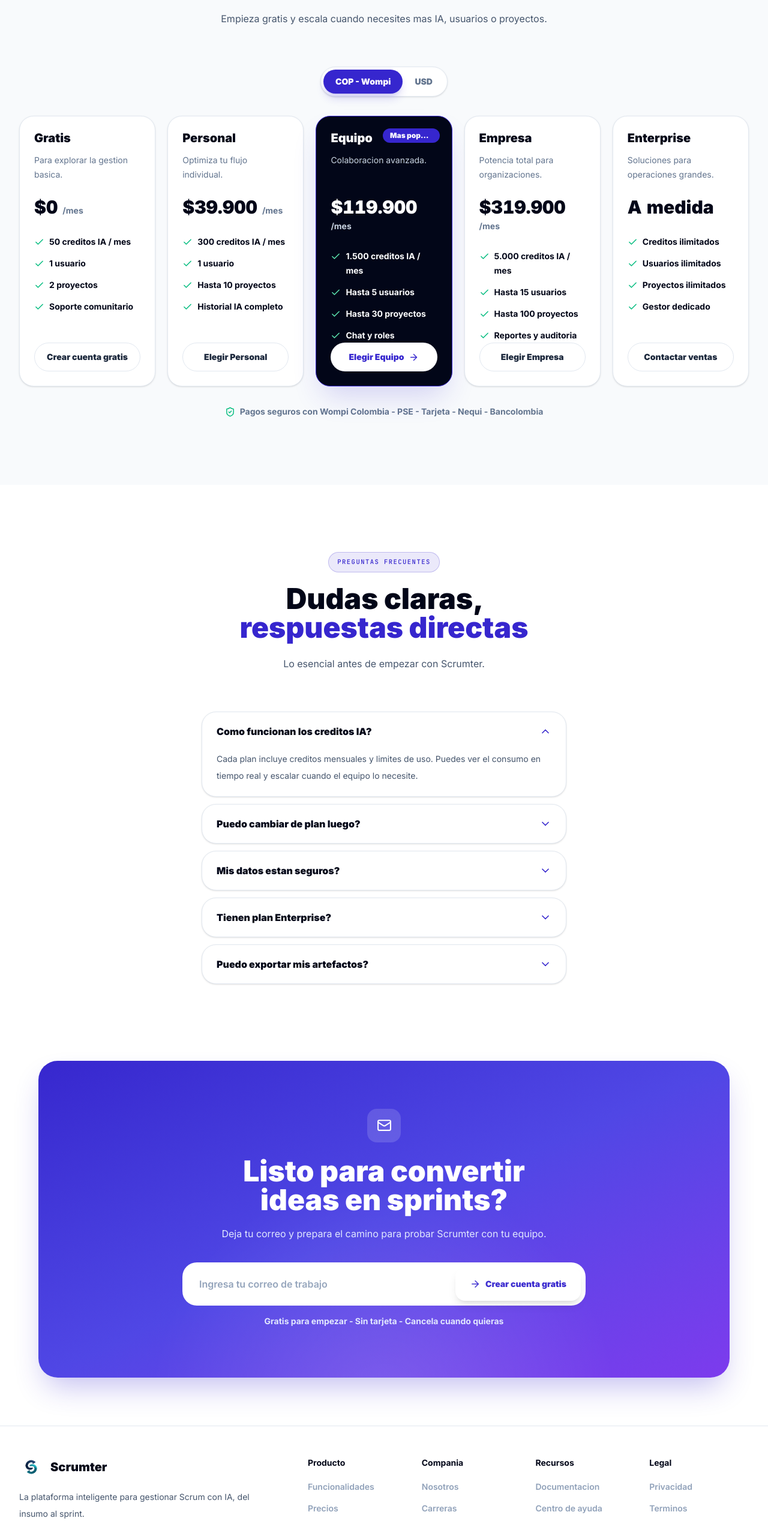
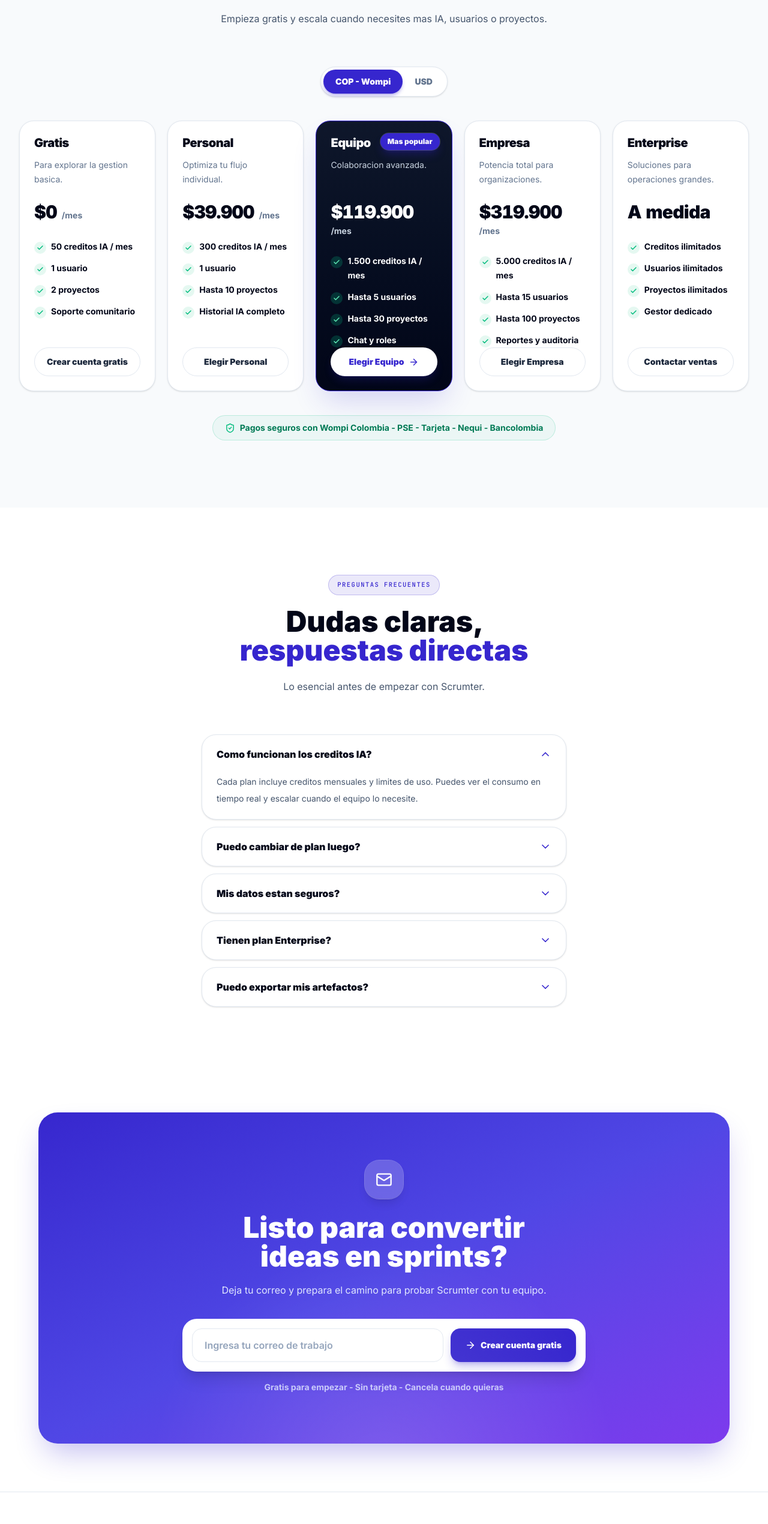
Before and after one commit to darman-prog/scrumter_landing_page, a React (Vite) app: page / in a window 1280 px wide. Shown: the part 5023-7563 px from the top of the page at 60% size. Built offline with nearby package versions, Linux system fonts and the light colour scheme.

Commit message:
mejora en pricing y cta en apartados visuales

```diff
--- a/src/components/CTA.tsx
+++ b/src/components/CTA.tsx
@@ -32,28 +32,30 @@
   }
 
   return (
-    <section id="cta" className="px-5 pb-20 pt-4 sm:px-6 lg:px-8">
+    // 1. pt-4 cambiado a pt-12 md:pt-16 para dar aire superior
+    <section id="cta" className="px-5 pb-20 pt-12 md:pt-16 sm:px-6 lg:px-8">
       <div className="relative mx-auto max-w-6xl overflow-hidden rounded-[2rem] bg-gradient-to-br from-brand via-[#4f46e5] to-[#7c3aed] px-6 py-14 text-center text-white shadow-2xl shadow-brand/30 sm:px-10 md:py-20 dark:from-[#1e1b4b] dark:via-[#4c1d95] dark:to-[#6d28d9] dark:shadow-black/40">
-        {/* spotlight + ruido — IA cara */}
-        <div
-          className="pointer-events-none absolute inset-0 bg-[radial-gradient(600px_circle_at_50%_110%,rgba(255,255,255,0.14),transparent_65%)]"
-          aria-hidden="true"
-        />
+        {/* spotlight + ruido */}
+        <div className="pointer-events-none absolute inset-0 bg-[radial-gradient(600px_circle_at_50%_110%,rgba(255,255,255,0.14),transparent_65%)]" aria-hidden="true" />
         <div className="hero-noise pointer-events-none absolute inset-0 !opacity-[0.05]" aria-hidden="true" />
-        <div className="mx-auto flex h-14 w-14 items-center justify-center rounded-2xl bg-white/15 text-white">
-          <Mail size={25} aria-hidden="true" />
+
+        {/* 2. Icono más grande (h-16) y con efecto glassmorphism sutil */}
+        <div className="mx-auto flex h-16 w-16 items-center justify-center rounded-3xl bg-white/20 text-white shadow-lg shadow-black/10 backdrop-blur-sm ring-1 ring-white/30">
+          <Mail size={28} aria-hidden="true" />
         </div>
+
         <h2 className="mx-auto mt-6 max-w-3xl text-balance text-3xl font-black md:text-5xl">{copy.title}</h2>
         <p className="mx-auto mt-4 max-w-2xl text-base leading-8 text-indigo-100">{copy.subtitle}</p>
 
-        <form className="mx-auto mt-8 flex max-w-2xl flex-col gap-3 rounded-3xl bg-white p-2 sm:flex-row" noValidate onSubmit={onSubmit} aria-busy={loading}>
-          <label htmlFor={inputId} className="sr-only">
-            {copy.placeholder}
-          </label>
+        {/* 3. Form con más padding (p-3 sm:p-4) y sombra interna */}
+        <form className="mx-auto mt-8 flex max-w-2xl flex-col gap-3 rounded-3xl bg-white p-3 shadow-xl shadow-black/10 sm:flex-row sm:p-4" noValidate onSubmit={onSubmit} aria-busy={loading}>
+          <label htmlFor={inputId} className="sr-only">{copy.placeholder}</label>
+
+          {/* 4. Input con borde sutil y transiciones suaves */}
           <input
             id={inputId}
-            className={`min-h-14 flex-1 rounded-2xl px-5 text-base font-semibold text-slate-950 outline-none placeholder:text-slate-400 focus-visible:ring-2 focus-visible:ring-brand focus-visible:ring-offset-2 ${
-              messageType === "error" ? "ring-2 ring-rose-400" : ""
+            className={`min-h-14 flex-1 rounded-2xl border border-slate-200 px-5 text-base font-semibold text-slate-950 outline-none transition-colors placeholder:text-slate-400 focus:border-brand focus-visible:ring-2 focus-visible:ring-brand/20 ${
+              messageType === "error" ? "border-rose-400 focus:border-rose-500 ring-2 ring-rose-100" : ""
             }`}
             type="email"
             value={email}
@@ -66,8 +68,10 @@
             aria-describedby={`${helpId} ${msgId}`}
             disabled={loading}
           />
+
+          {/* 5. Botón con color de marca (Destaca sobre el fondo blanco) */}
           <button
-            className="inline-flex min-h-14 items-center justify-center gap-2 rounded-2xl bg-white px-6 text-sm font-black text-brand shadow-lg transition hover:bg-indigo-50 disabled:cursor-not-allowed disabled:opacity-60"
+            className="inline-flex min-h-14 items-center justify-center gap-2 rounded-2xl bg-brand px-6 text-sm font-black text-white shadow-lg shadow-brand/30 transition-all hover:brightness-110 active:scale-95 disabled:cursor-not-allowed disabled:opacity-60"
             type="submit"
             disabled={loading}
             aria-busy={loading}
@@ -77,13 +81,13 @@
           </button>
         </form>
 
-        <p id={helpId} className="sr-only">
-          {copy.note}
-        </p>
+        <p id={helpId} className="sr-only">{copy.note}</p>
+
+        {/* 6. Colores de mensaje con mayor contraste (300 en lugar de 200) */}
         <p
           id={msgId}
-          className={`mt-4 min-h-6 text-sm font-bold ${
-            messageType === "error" ? "text-rose-200" : messageType === "success" ? "text-emerald-200" : "text-indigo-100"
+          className={`mt-4 min-h-6 text-sm font-bold transition-colors ${
+            messageType === "error" ? "text-rose-300" : messageType === "success" ? "text-emerald-300" : "text-indigo-100/80"
           }`}
           role={messageType === "error" ? "alert" : "status"}
           aria-live={messageType === "error" ? "assertive" : "polite"}
--- a/src/components/Pricing.tsx
+++ b/src/components/Pricing.tsx
@@ -19,7 +19,8 @@
       <div className="mx-auto max-w-7xl px-5 sm:px-6 lg:px-8">
         <SectionHeading eyebrow={copy.eyebrow} title={copy.title} accent={copy.accent} subtitle={copy.subtitle} />
 
-        <div className="mb-8 flex justify-center">
+        {/* Toggle de moneda mejorado */}
+        <div className="mb-10 flex justify-center">
           <div
             role="group"
             aria-label={locale === "es" ? "Moneda" : "Currency"}
@@ -31,8 +32,10 @@
               aria-pressed={currency === "cop"}
               aria-selected={currency === "cop"}
               role="tab"
-              className={`rounded-full px-5 py-2.5 text-sm font-black transition focus-visible:outline-none focus-visible:ring-2 focus-visible:ring-brand focus-visible:ring-offset-2 ${
-                currency === "cop" ? "bg-brand text-white shadow-lg shadow-brand/20" : "text-slate-500 hover:text-slate-950 dark:text-slate-300 dark:hover:text-white"
+              className={`rounded-full px-5 py-2.5 text-sm font-black transition-all active:scale-95 focus-visible:outline-none focus-visible:ring-2 focus-visible:ring-brand focus-visible:ring-offset-2 focus-visible:ring-offset-white dark:focus-visible:ring-offset-slate-950 ${
+                currency === "cop"
+                  ? "bg-brand text-white shadow-md shadow-brand/30"
+                  : "text-slate-500 hover:text-slate-950 dark:text-slate-300 dark:hover:text-white"
               }`}
             >
               {copy.toggleCop}
@@ -43,8 +46,10 @@
               aria-pressed={currency === "usd"}
               aria-selected={currency === "usd"}
               role="tab"
-              className={`rounded-full px-5 py-2.5 text-sm font-black transition focus-visible:outline-none focus-visible:ring-2 focus-visible:ring-brand focus-visible:ring-offset-2 ${
-                currency === "usd" ? "bg-brand text-white shadow-lg shadow-brand/20" : "text-slate-500 hover:text-slate-950 dark:text-slate-300 dark:hover:text-white"
+              className={`rounded-full px-5 py-2.5 text-sm font-black transition-all active:scale-95 focus-visible:outline-none focus-visible:ring-2 focus-visible:ring-brand focus-visible:ring-offset-2 focus-visible:ring-offset-white dark:focus-visible:ring-offset-slate-950 ${
+                currency === "usd"
+                  ? "bg-brand text-white shadow-md shadow-brand/30"
+                  : "text-slate-500 hover:text-slate-950 dark:text-slate-300 dark:hover:text-white"
               }`}
             >
               {copy.toggleUsd}
@@ -52,29 +57,44 @@
           </div>
         </div>
 
-        <div className="flex gap-4 overflow-x-auto snap-x snap-mandatory pb-6 -mx-5 px-5 sm:mx-0 sm:px-0 lg:grid lg:grid-cols-3 lg:gap-5 xl:grid-cols-5 lg:overflow-visible lg:pb-0 [scrollbar-width:none] [&::-webkit-scrollbar]:hidden">
+        {/* Grid de planes */}
+        <div className="flex gap-4 overflow-x-auto snap-x snap-mandatory pb-6 -mx-5 px-5 sm:mx-0 sm:px-0 lg:grid lg:grid-cols-3 lg:gap-6 xl:grid-cols-5 xl:gap-5 lg:overflow-visible lg:pb-0 [scrollbar-width:none] [&::-webkit-scrollbar]:hidden">
           {copy.plans.map((plan, index) => (
-            <Reveal key={plan.name} delay={index * 60} className="min-w-[88vw] snap-center sm:min-w-[340px] lg:min-w-0 shrink-0 lg:shrink">
+            <Reveal key={plan.name} delay={index * 60} className="min-w-[85vw] snap-center sm:min-w-[340px] lg:min-w-0 shrink-0 lg:shrink">
               <article
-                className={`relative flex h-full min-h-[420px] flex-col rounded-3xl border p-6 transition hover:-translate-y-1 ${
+                className={`group relative flex h-full min-h-[420px] flex-col rounded-3xl border p-6 transition-all duration-300 hover:-translate-y-1 ${
                   plan.highlighted
-                    ? "border-brand bg-slate-950 text-white shadow-2xl shadow-brand/20 hover:border-brand-400 hover:bg-slate-900 hover:shadow-brand/40 dark:border-brand-300 dark:bg-white dark:text-slate-950 dark:hover:border-brand-400 dark:hover:bg-slate-50 dark:hover:shadow-brand/30"
-                    : "border-slate-200 bg-white shadow-sm hover:border-brand hover:shadow-lg dark:border-white/10 dark:bg-slate-950"
+                    ? "border-brand bg-gradient-to-b from-slate-900 to-slate-950 text-white shadow-2xl shadow-brand/20 hover:border-brand-400 hover:from-slate-800 hover:to-slate-900 hover:shadow-brand/40 dark:border-brand-300 dark:bg-gradient-to-b dark:from-white dark:to-slate-100 dark:text-slate-950 dark:hover:border-brand-400 dark:hover:from-slate-50 dark:hover:to-white dark:hover:shadow-brand/30"
+                    : "border-slate-200 bg-white shadow-sm hover:border-brand hover:shadow-xl hover:shadow-slate-200/50 dark:border-white/10 dark:bg-slate-950 dark:hover:border-brand-300 dark:hover:shadow-slate-900/50"
                 }`}
               >
                 {plan.highlighted && (
-                  <span className="absolute right-5 top-5 rounded-full bg-brand px-3 py-1 text-xs font-black text-white dark:bg-slate-950 max-w-[42%] truncate">
+                  <span className="absolute right-5 top-5 w-fit max-w-[calc(100%-2.5rem)] rounded-2xl bg-brand px-3 py-1 text-center text-xs font-black leading-5 text-white shadow-lg shadow-brand/30 ring-1 ring-white/20 dark:bg-slate-950 dark:text-white dark:ring-slate-950/10">
                     {copy.popular}
                   </span>
                 )}
-                <h3 className="pr-24 text-xl font-black leading-tight">{plan.name}</h3>
-                <p className={`mt-3 min-h-12 text-sm leading-6 ${plan.highlighted ? "text-slate-300 dark:text-slate-600" : "text-slate-500 dark:text-slate-400"}`}>
+                <h3 className="pr-24 text-xl font-black leading-tight tracking-tight">{plan.name}</h3>
+                <p
+                  className={`mt-3 min-h-12 text-sm leading-6 ${
+                    plan.highlighted
+                      ? "text-slate-300 dark:text-slate-500"
+                      : "text-slate-500 dark:text-slate-400"
+                  }`}
+                >
                   {plan.description}
                 </p>
                 <div className="mt-6 flex flex-wrap items-baseline gap-x-2 gap-y-1">
-                  <b className="text-4xl font-black whitespace-nowrap tabular-nums xl:text-3xl">{plan.price[currency]}</b>
+                  <b className="text-4xl font-black tabular-nums tracking-tight whitespace-nowrap xl:text-3xl">
+                    {plan.price[currency]}
+                  </b>
                   {!["A medida", "Custom"].includes(plan.price[currency]) && (
-                    <span className={`text-sm font-bold whitespace-nowrap ${plan.highlighted ? "text-slate-300 dark:text-slate-500" : "text-slate-500 dark:text-slate-400"}`}>
+                    <span
+                      className={`text-sm font-bold whitespace-nowrap ${
+                        plan.highlighted
+                          ? "text-slate-300 dark:text-slate-500"
+                          : "text-slate-500 dark:text-slate-400"
+                      }`}
+                    >
                       {copy.monthly}
                     </span>
                   )}
@@ -82,29 +102,46 @@
                 <ul className="mt-7 grid gap-3">
                   {plan.features.map((feature) => (
                     <li key={feature} className="flex gap-2 text-sm font-bold leading-6">
-                      <Check size={17} className={plan.highlighted ? "mt-1 shrink-0 text-emerald-300 dark:text-emerald-600" : "mt-1 shrink-0 text-emerald-500"} />
+                      <span
+                        className={`mt-1 flex h-5 w-5 shrink-0 items-center justify-center rounded-full ${
+                          plan.highlighted
+                            ? "bg-emerald-400/20 text-emerald-300 dark:bg-emerald-500/20 dark:text-emerald-600"
+                            : "bg-emerald-500/10 text-emerald-500 dark:bg-emerald-500/20 dark:text-emerald-400"
+                        }`}
+                      >
+                        <Check size={12} strokeWidth={3} />
+                      </span>
                       <span>{feature}</span>
                     </li>
                   ))}
                 </ul>
                 <a
-                  className={`mt-auto flex min-h-12 items-center justify-center gap-2 rounded-full px-4 py-3 text-sm font-black transition focus-visible:outline-none focus-visible:ring-2 focus-visible:ring-brand focus-visible:ring-offset-2 ${plan.highlighted ? "bg-white text-brand hover:bg-indigo-50 dark:bg-slate-950 dark:text-white dark:hover:bg-slate-800" : "border border-slate-200 text-slate-800 hover:border-brand hover:text-brand dark:border-white/10 dark:text-white dark:hover:border-brand-300 dark:hover:text-brand-200"}`}
+                  className={`mt-auto flex min-h-12 items-center justify-center gap-2 rounded-full px-4 py-3 text-sm font-black transition-all focus-visible:outline-none focus-visible:ring-2 focus-visible:ring-brand focus-visible:ring-offset-2 focus-visible:ring-offset-white dark:focus-visible:ring-offset-slate-950 ${
+                    plan.highlighted
+                      ? "bg-white text-brand shadow-lg shadow-brand/20 hover:bg-slate-100 dark:bg-slate-950 dark:text-white dark:hover:bg-slate-800"
+                      : "border border-slate-200 text-slate-800 hover:border-brand hover:bg-slate-50 hover:text-brand dark:border-white/10 dark:text-white dark:hover:border-brand-300 dark:hover:bg-white/5 dark:hover:text-brand-200"
+                  }`}
                   href={SIGNUP_URL}
                   data-plan={plan.name}
                   aria-label={`${plan.cta} — ${plan.name}`}
                 >
                   {plan.cta}
-                  {plan.highlighted && <ArrowRight size={17} aria-hidden="true" />}
+                  {plan.highlighted && (
+                    <ArrowRight size={17} aria-hidden="true" className="transition-transform group-hover:translate-x-1" />
+                  )}
                 </a>
               </article>
             </Reveal>
           ))}
         </div>
 
-        <p className="mx-auto mt-8 flex max-w-2xl items-center justify-center gap-2 text-center text-sm font-bold text-slate-500 dark:text-slate-400">
-          <ShieldCheck size={17} className="text-emerald-500" />
-          {copy.wompi}
-        </p>
+        {/* Garantía convertida en badge/pill */}
+        <div className="mt-10 flex justify-center">
+          <p className="inline-flex items-center gap-2 rounded-full border border-emerald-500/20 bg-emerald-500/5 px-5 py-2.5 text-center text-sm font-bold text-emerald-700 dark:text-emerald-300">
+            <ShieldCheck size={17} className="text-emerald-500" />
+            {copy.wompi}
+          </p>
+        </div>
       </div>
     </section>
   );
```
Also changed, not shown: 5 other files (tests, documents, lock files or other folders).
